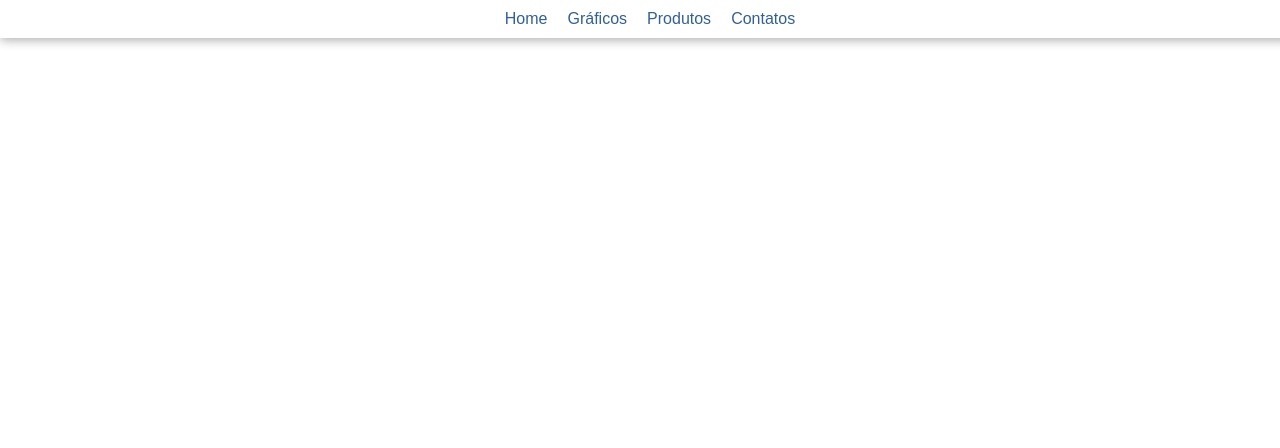
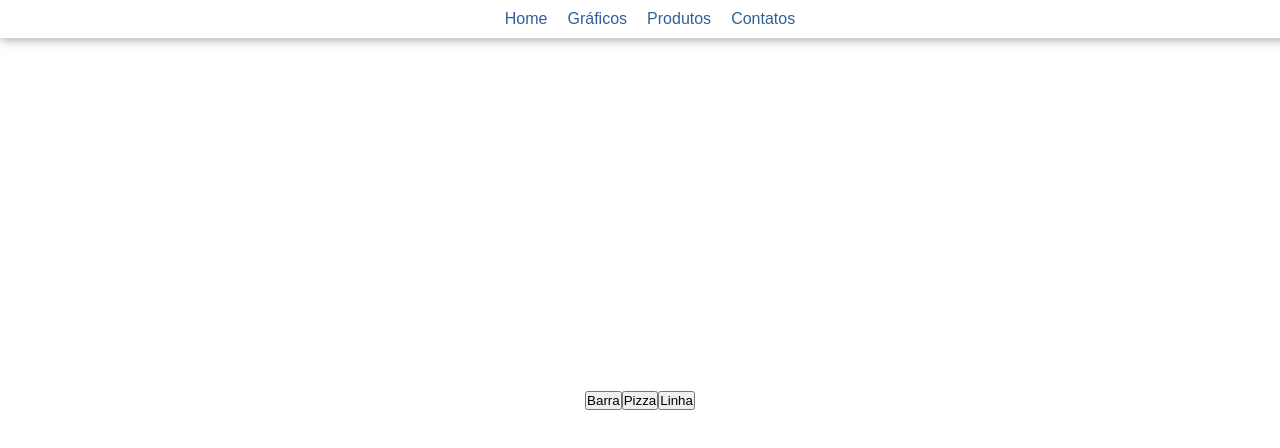
Before and after one commit to brancaglionpietro-coder/revReact, a React (Vite) app: page /charts in a window 1280 px wide. Shown: the top 448 px of the page. Built offline with nearby package versions, Linux system fonts and the light colour scheme.

Commit message:
Add files via upload

```diff
--- a/src/Charts.jsx
+++ b/src/Charts.jsx
@@ -1,11 +1,25 @@
+import { useState } from 'react'
 import s from './Charts.module.css'
 import { Menu } from './components/menu'
 
 function Charts(){
+
+const [show, setShow] = useState("")
+
     return(
         <>
             <Menu/>
-            <h1>gráficos</h1>
+            <div className={s.wrapCharts}>
+                <div className={s.wrapBtns}>
+                    <button onClick={() => setShow("barra")}>Barra</button>
+                    <button onClick={() => setShow("pizza")}>Pizza</button>
+                    <button onClick={() => setShow("linha")}>Linha</button>
+                </div>
+
+                {show === "barra" && <h1>Gráfico de barras</h1>}
+                {show === "pizza" &&<h1>Gráfico de pizza</h1>}
+                {show === "linha" &&<h1>Gráfico de linhas</h1>}
+            </div>
         </>
     )
 }
--- a/src/Charts.module.css
+++ b/src/Charts.module.css
@@ -0,0 +1,8 @@
+.wrapCharts{
+    min-height: 100vh;
+    height: auto;
+    display: flex;
+    align-items: center;
+    justify-content: center;
+    flex-direction: column;
+}
```
